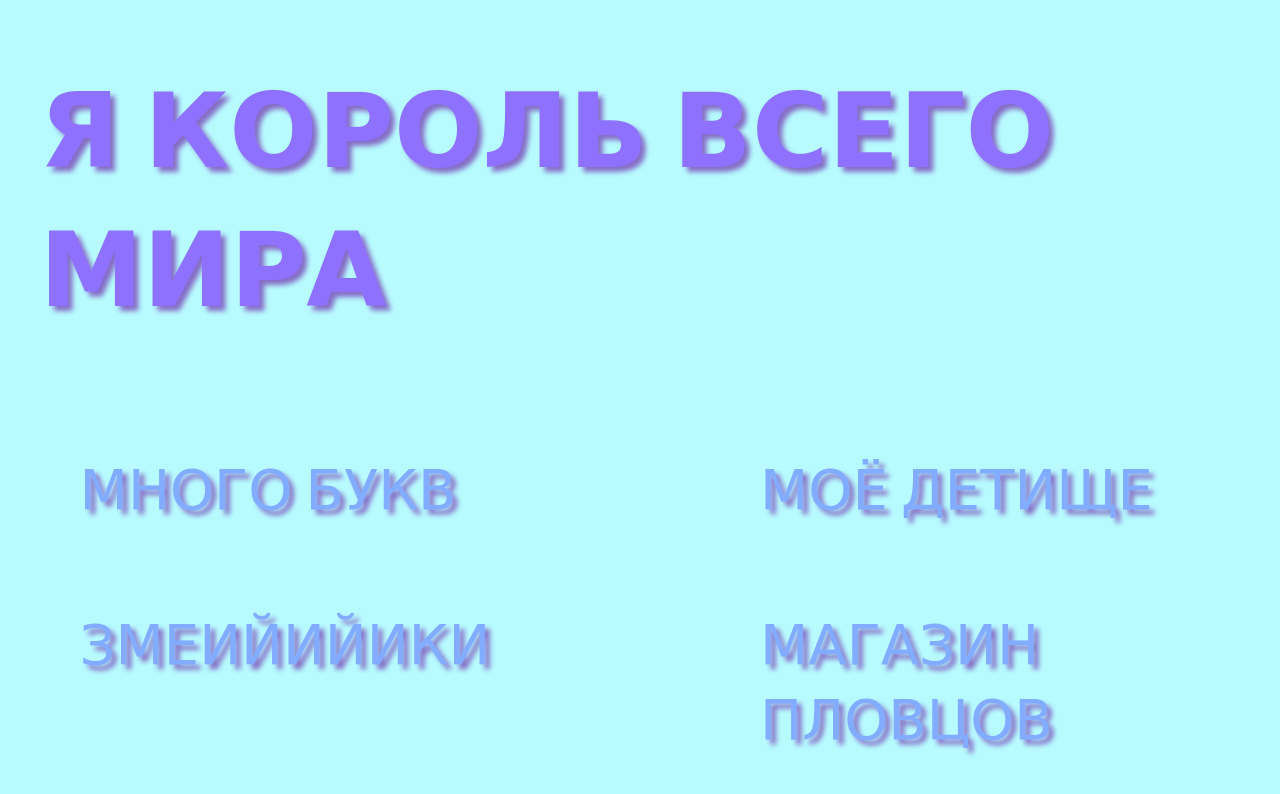
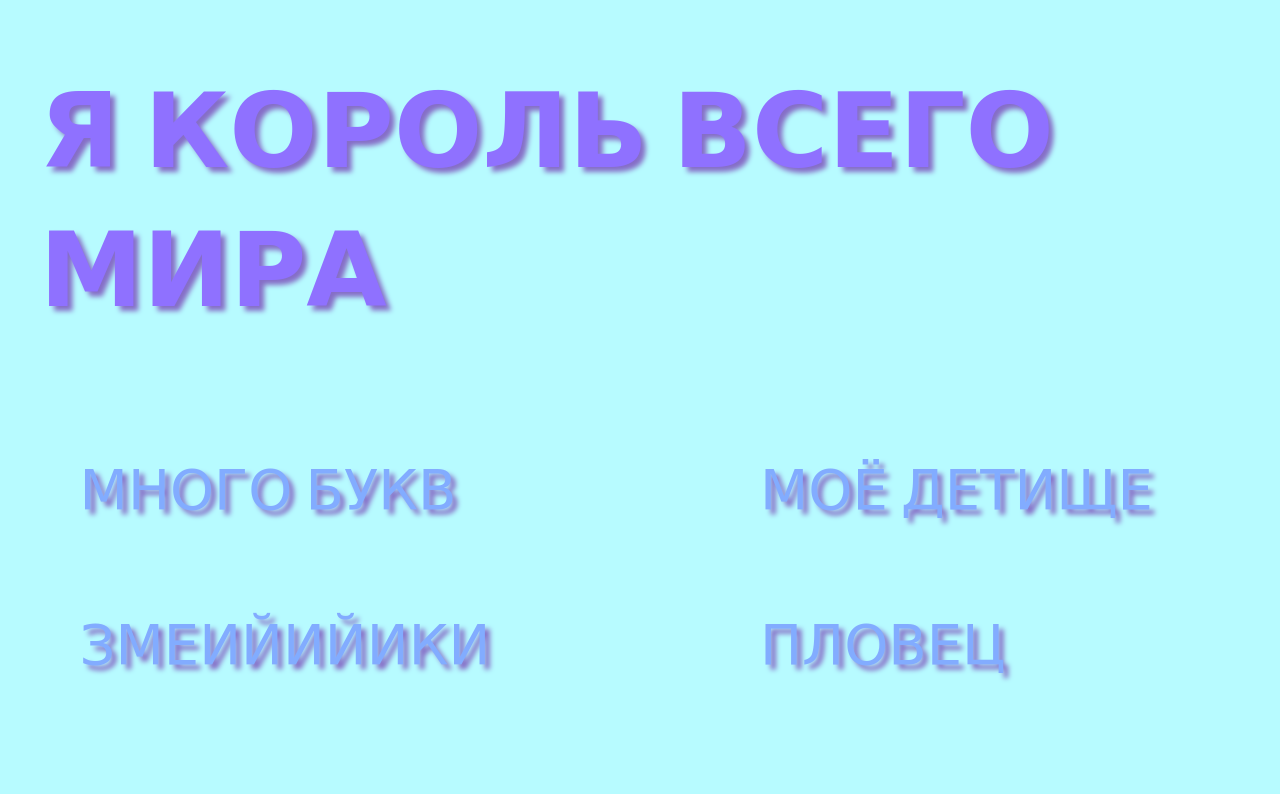
Before and after one commit to Aelitaaaaaaaaa/Aelitaaaaaaaaa.github.io, a plain HTML site: page index.html in a window 1280 px wide. Drawn offline with Linux system fonts and the light colour scheme.

Commit message:
Update index.html

```diff
--- a/index.html
+++ b/index.html
@@ -13,7 +13,7 @@
 			<a href="/prj0" class="link">МНОГО БУКВ</a>
 			<a href="/prj1" class="link">МОЁ ДЕТИЩЕ</a>
 			<a href="/prj2" class="link">ЗМЕИЙИЙИКИ</a>
-			<a href="/prj4" class="link">МАГАЗИН ПЛОВЦОВ</a>
+			<a href="/prj4" class="link">ПЛОВЕЦ</a>
 		</div>
 	</main>
 </body>
```
